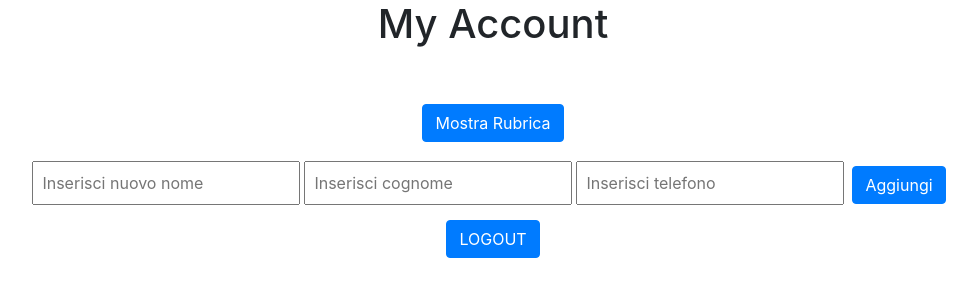
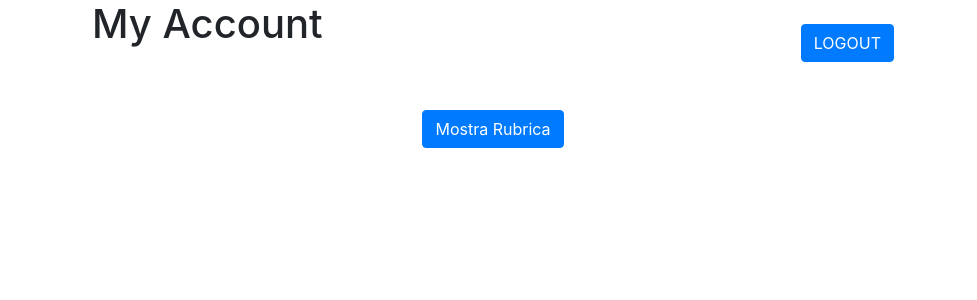
Before and after one commit to Hpc696/form-classcomponent, a React (Create React App) app: page /myaccount in a window 1280 px wide. Shown: the top 300 px of the page, without its empty margins (147-1124 px from the left). Built offline with nearby package versions, Linux system fonts and the light colour scheme.

Commit message:
style(Contacts): Styled table and form of Contacts (bootstrap)

```diff
--- a/src/components/Contacts.js
+++ b/src/components/Contacts.js
@@ -61,9 +61,12 @@ class Contacts extends Component{
             telefono
         } = this.state
         return(
-            <div class='container'>
+            <div class="container text-center">
                 <button class="btn btn-primary mt-5" onClick={this.showB}>{this.state.check ? "Nascondi" : "Mostra "} Rubrica</button>
-                { this.state.check ? <table class='table table-striped mt-2'>
+
+
+                { this.state.check ? <div class="container">
+                    <table class='table table-striped mt-4'>
                     <thead>
                         <th scope="col">Nome</th>
                         <th scope="col">Cognome</th>
@@ -83,14 +86,21 @@ class Contacts extends Component{
 
                     </tbody>
                 </table>
-                : <></>}
+                <div class="container">
                     <form onSubmit={this.addC} class="mt-3">
+                            <label class="mr-2">Nuovo contatto: </label>
                             <input type="text" class="p-2 " value={nome} onChange={a => this.setState( {nome: a.target.value } )} placeholder="Inserisci nuovo nome"></input>
                             <input type="text" class="p-2 ml-1" value={cognome} onChange={a => this.setState( {cognome: a.target.value } )} placeholder="Inserisci cognome"></input>
                             <input type="number" class="p-2 ml-1" value={telefono} onChange={a=> this.setState( {telefono: a.target.value } )} placeholder="Inserisci telefono"></input>
                             <button type="submit" class="btn btn-primary m-2">Aggiungi</button>
                     </form>
                 </div>
+                </div>
+                : <div class="container">
+
+                </div> }
+
+            </div>
         )
     }
 }
--- a/src/components/MyProfile.js
+++ b/src/components/MyProfile.js
@@ -8,13 +8,14 @@ class MyProfile extends Component{
 
     render(){
         return(
-            <div class="text-center">
-
-                <h1>My Account</h1>
-
+            <div>
+                <div class="d-flex justify-content-around">
+                    <h1 class="">My Account</h1>
+                    <Link to={'/'} class=""><button class="btn btn-primary mt-4">LOGOUT</button></Link>
+                </div>
                 <Contacts></Contacts>
 
-                <Link to={'/'}><button class="btn btn-primary mt-2">LOGOUT</button></Link>
+
             </div>
         )
     }
```
Lines whose indentation alone changed are shown as unchanged.
